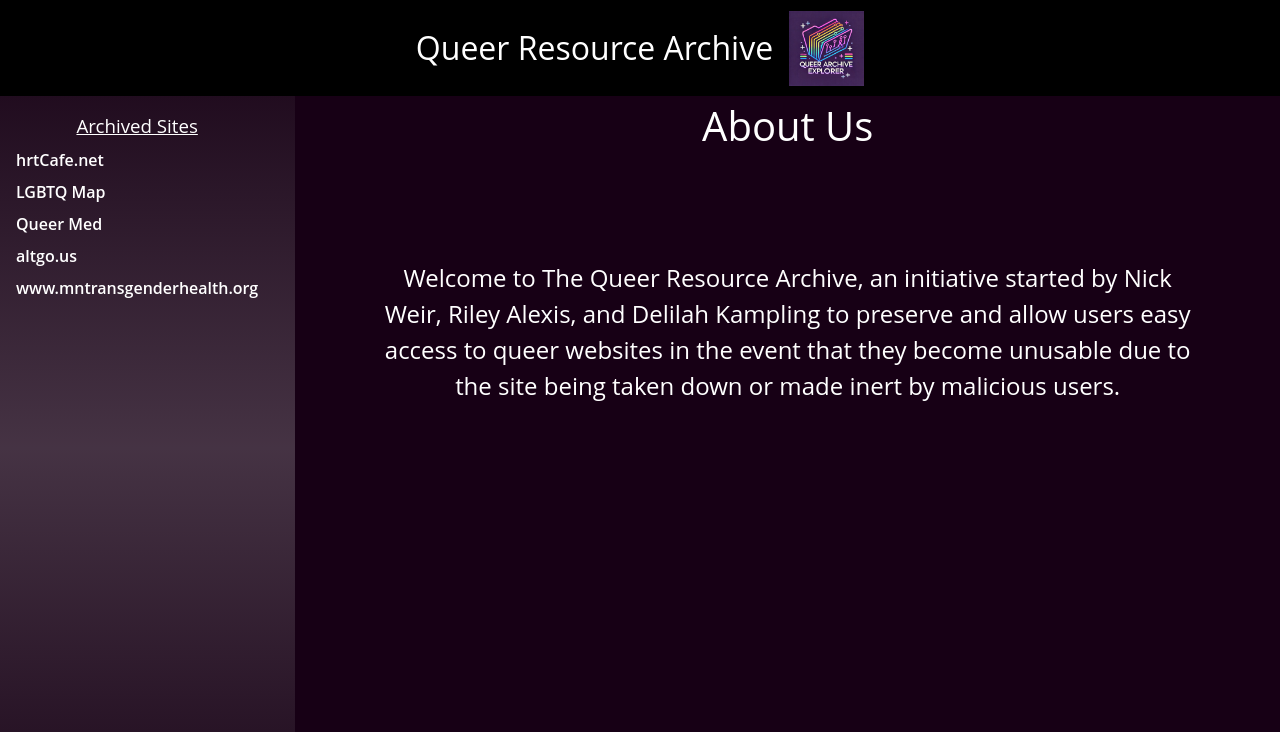
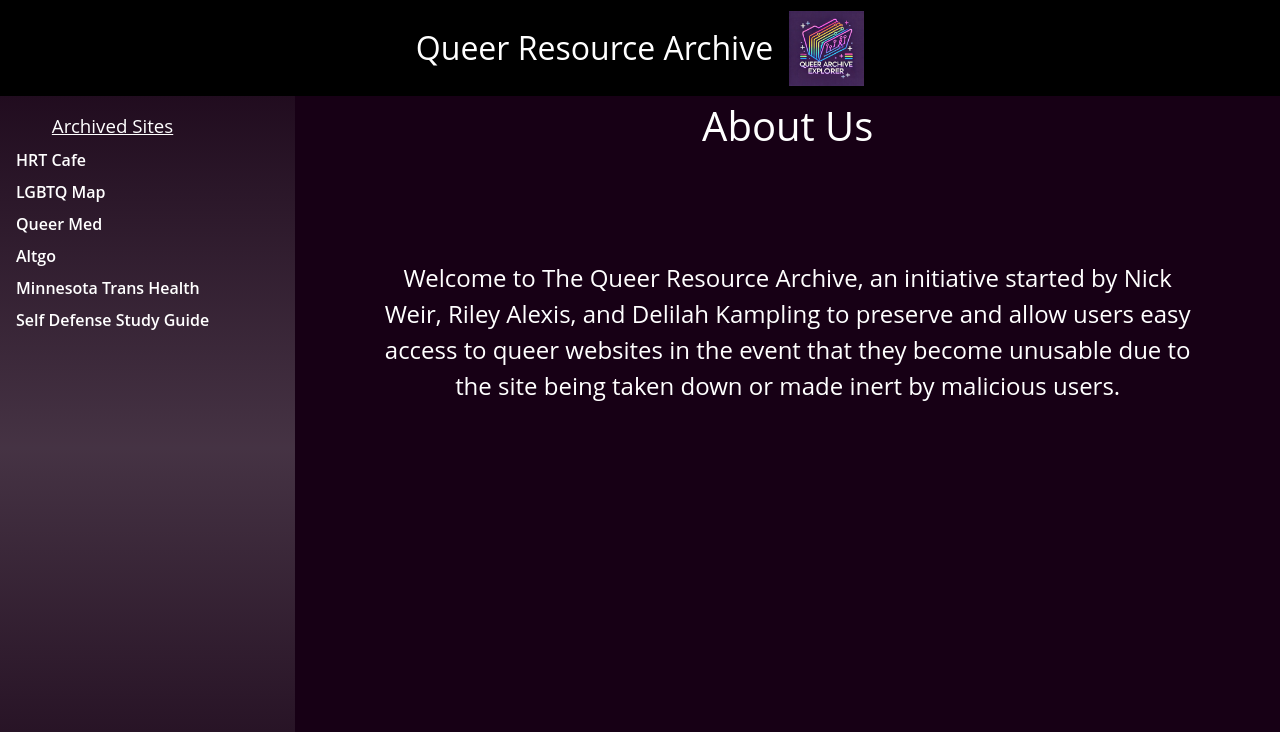
Before and after one commit to ndweir/queerResourceArchive, a React (Vite) app in the folder client/: page / in a window 1280 px wide. Shown: the top 732 px of the page. Built offline with nearby package versions, Linux system fonts and the light colour scheme.

Commit message:
cleanup, added link

```diff
--- a/client/src/components/DemoThingy.jsx
+++ b/client/src/components/DemoThingy.jsx
@@ -1,4 +1,3 @@
-import { useState } from "react";
 import axios from "axios";
 
 export const DemoThingy = ({ waybackData, setWaybackData, isLoading, setIsLoading }) => {
@@ -17,7 +16,6 @@ export const DemoThingy = ({ waybackData, setWaybackData, isLoading, setIsLoadin
             })
     }
 
-
     return (
         <div style={{
             margin: '1rem',
@@ -27,11 +25,12 @@ export const DemoThingy = ({ waybackData, setWaybackData, isLoading, setIsLoadin
         }}>
             <div className="sidebarLinks">
                 <h3>Archived Sites</h3>
-                <a onClick={() => handleApiCheck('hrtCafe.net')}>hrtCafe.net</a>
+                <a onClick={() => handleApiCheck('hrtCafe.net')}>HRT Cafe</a>
                 <a onClick={() => handleApiCheck('https://www.lgbtmap.org/equality-maps')}>LGBTQ Map</a>
                 <a onClick={() => handleApiCheck('https://queermed.com')}>Queer Med</a>
-                <a onClick={() => handleApiCheck('altgo.us')}>altgo.us</a>
-                <a onClick={() => handleApiCheck('https://www.mntransgenderhealth.org')}>www.mntransgenderhealth.org</a>
+                <a onClick={() => handleApiCheck('altgo.us')}>Altgo</a>
+                <a onClick={() => handleApiCheck('https://www.mntransgenderhealth.org')}>Minnesota Trans Health</a>
+                <a onClick={() => handleApiCheck('https://www.silversprocket.net/2021/09/13/a-self-defense-study-guide-for-trans-women-and-gender-non-conforming-nonbinary-amab-folks/')}>Self Defense Study Guide</a>
 
 
             </div>
```
